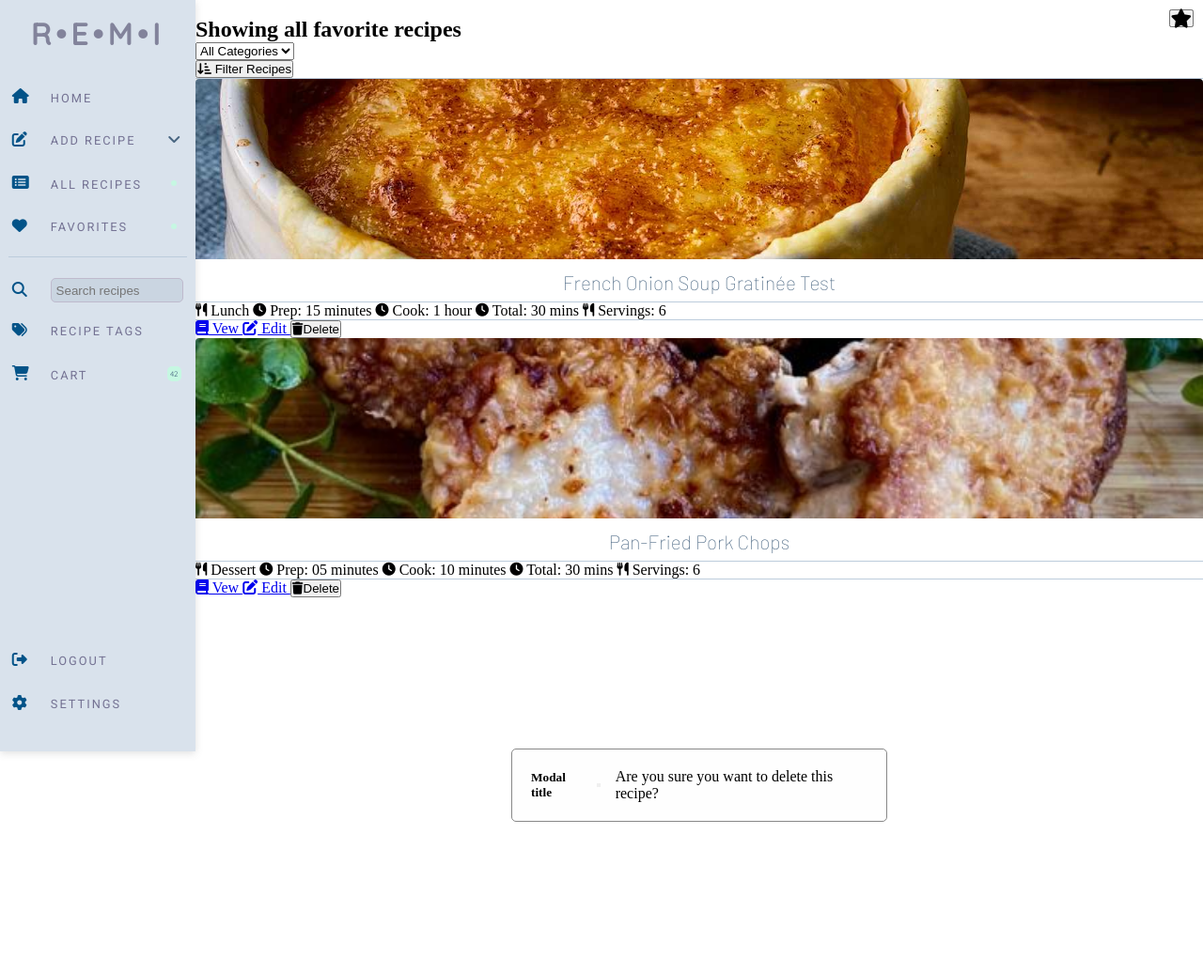
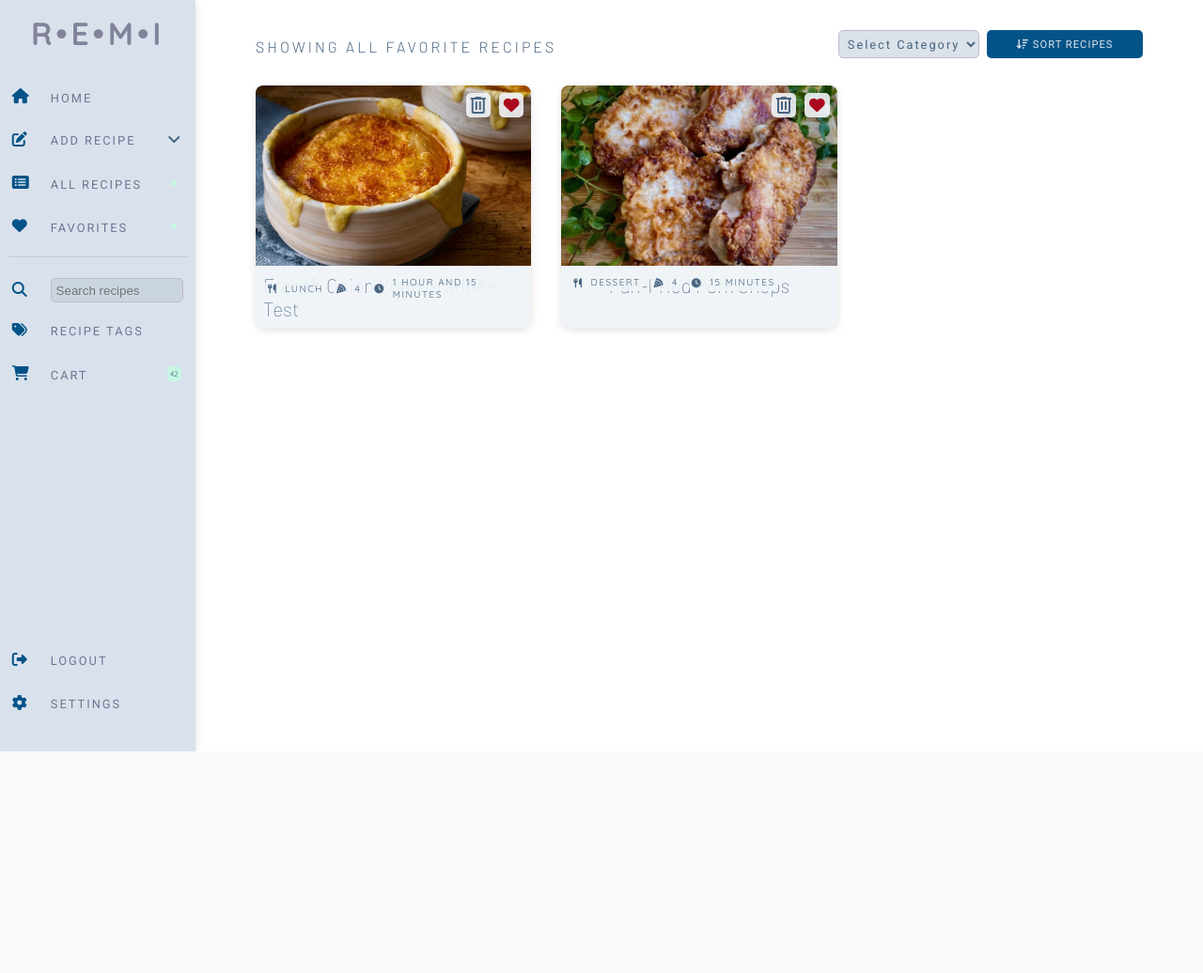
Before and after one commit to odics/remi, a Flask app: page /favorites in a window 1280 px wide. Shown: the whole page at 94% size. After the commit the page ends 800 px from the top, so only its background shows below. Run offline with Flask 2, Linux system fonts and the light colour scheme; a user stored in the database is signed in; data comes from the database, SQL or seed files in the repository; both versions use the stored data as it was after the commit; some libraries are stand-ins or nearby versions.

Commit message:
Fixed favorite recipe listing

```diff
--- a/website/templates/base.html
+++ b/website/templates/base.html
@@ -106,7 +106,7 @@
         </div>
         <div class="nav-layout">
           <span class="nav-icon"><i class="fa-solid fa-heart"></i></span>
-          <span class="nav-text">Favorites</span>
+          <a class="menu-link" href="/favorites"><span class="nav-text">Favorites</span></a>
           <span class="nav-other"><span class="pill">{{ favorite_total }}</span></span>
         </div>
         <div class="nav-divider">
--- a/website/templates/favorite_recipes.html
+++ b/website/templates/favorite_recipes.html
@@ -1,94 +1,81 @@
-{% extends "base.html" %}
-{% block title %}Home{% endblock %}
-
-{% block content %}
-<br>
-<div class="container">
-    <div class="row mb-2">
-        <div class="col">
-            <h1 class="display-6 text-primary mb-0" style="font-size:1.5rem">Showing all favorite recipes</h1>
-        </div>
-        <div class="col d-flex justify-content-end">
-            <form method="POST">
-                <div class="input-group input-group-sm w-100 text-end">
-                    <select class="form-select rounded" id="sort_method" name="sort_method">
-                        <option value="all">All Categories</option>
+{% extends "base.html" %} {% block title %}Favorite Recipes{% endblock %} {% block
+    content %}
+    <div class="page-title">
+      <div class="title">Showing all  favorite recipes</div>
+      <div class="sort-control">
+        <select id="recipe_category" name="sort_method" class="select-category">
+          <option value="select">Select Category</option>
+          <option value="alldd">All Categories</option>
           <option value="Breakfast">Breakfast</option>
           <option value="Lunch">Lunch</option>
           <option value="Dinner">Dinner</option>
           <option value="Dessert">Dessert</option>
           <option value="Sides">Sides</option>
         </select>
-                    <div class="input-group-append">
-                        <button type="submit" class="btn btn-link"><i class="fa-solid fa-arrow-down-short-wide"></i>
-                            Filter Recipes</button>
-                    </div>
-                </div>
-            </form>
-        </div>
-    </div>
-    <div class="row">
-        <div class="col">
-            <hr class="mt-0">
-        </div>
-    </div>
-    <div class="row">
-        {% for recipe in recipes %}
-        <div class="d-flex justify-content-between col-lg-4 col-md-3 col-sm-6">
-            <div class="card mb-4 shadow-2 border" style="border-radius:4px;">
-                <img class="card-img-top" src="{{ url_for('static', filename=recipe.image) }}" style="width: 100%;height: 15vw;object-fit: cover;
-            border-top-left-radius:4px; border-top-right-radius:4px">
-                {% if recipe.favorite == True %}
-                <button class="btn btn-secondary btn-sm" onclick="remove_favorite('{{ recipe.id }}')"
-                    style="position:absolute; top: 10px; right: 10px">
-                    <i class="fa-solid fa-star fa-xl text-danger"></i>
-                </button>
-                {% else %}
-                <button class="btn btn-secondary btn-sm" onclick="add_favorite('{{ recipe.id }}')"
-                    style="position:absolute; top: 10px; right: 10px">
-                    <i class="fa-regular fa-star fa-xl text-danger"></i>
-                </button>
-                {% endif %}
-                <div class="card-body text-center rounded-4">
-                    <h6 class="card-title"><span class=" text-primary fw-lighter">{{ recipe.recipe_name }}</span></h6>
-                    <hr />
-                    <span class="badge badge-info"><i class="fa fa-cutlery fa-sm"></i> {{ recipe.category }}</span>
-                    <span class="badge badge-info"><i class="fa-solid fa-clock fa-sm"></i> Prep: {{ recipe.prep_time
-                        }}</span>
-                    <span class="badge badge-info"><i class="fa-solid fa-clock fa-sm"></i> Cook: {{ recipe.cook_time
-                        }}</span>
-                    <span class="badge badge-info"><i class="fa-solid fa-clock fa-sm"></i> Total: 30 mins</span>
-                    <span class="badge badge-info"><i class="fa fa-cutlery fa-sm"></i> Servings: 6</span>
-                    <hr />
-                    <a href="view_recipe/{{ recipe.uuid }}" class="btn btn-secondary btn-sm shadow-none"><i
-                            class="fa fa-book"></i> Vew
-                    </a>
-                    <a href="edit_recipe/{{ recipe.uuid }}" type="button" class="btn btn-secondary btn-sm shadow-none"><i class="fa-solid fa-pen-to-square"></i>
-                        Edit
-                    </a>
-                    <button type="button" class="btn btn-danger btn-sm shadow-none" data-mdb-toggle="modal"
-                        data-mdb-target="#delete_recipe" data-recipe-title="{{ recipe.recipe_name }}"
-                        data-recipe-uuid="{{ recipe.uuid }}"><i class="fa fa-trash"></i>Delete
+        <button class="button-primary sort">
+          <i class="fa-solid fa-arrow-down-wide-short"></i> Sort Recipes
         </button>
       </div>
     </div>
-        </div>
-        {% endfor %}
+    <div class="body-wrapper">
+      {% for recipe in recipes %}
+        <div class="recipe-card">
+          <div class="recipe-details">
+            <div class="recipe-detail-tag">
+              <div class="recipe-tag">
+                <i class="fa-solid fa-utensils"></i
+                ><span class="tag-text">{{ recipe.category }}</span>
               </div>
             </div>
-
-<div class="modal fade" id="delete_recipe" tabindex="-1" aria-labelledby="delete_recipe_modal" aria-hidden="true">
-    <div class="modal-dialog">
-        <div class="modal-content">
-            <div class="modal-header">
-                <h5 class="modal-title" id="exampleModalLabel">Modal title</h5>
-                <button type="button" class="btn-close" data-mdb-dismiss="modal" aria-label="Close"></button>
+            <div class="recipe-detail-tag">
+              <div class="recipe-tag">
+                <i class="fa-solid fa-pizza-slice"></i
+                ><span class="tag-text">{{ recipe.servings }}</span>
               </div>
-            <div class="modal-body">Are you sure you want to delete this recipe?</div>
-            <div class="modal-footer">
+            </div>
+            <div class="recipe-detail-tag">
+              <div class="recipe-tag">
+                <i class="fa-solid fa-clock"></i
+                ><span class="tag-text">{{ recipe.total_time }}</span>
               </div>
             </div>
           </div>
+          <img
+            src="{{ url_for('static', filename=recipe.image) }}"
+            style="
+              width: 100%;
+              height: 15vw;
+              object-fit: cover;
+              border-top-left-radius: 8px;
+              border-top-right-radius: 8px;
+              margin: 0;
+            "
+          />
+          <div class="recipe-control2">
+            <button
+              class="delete"
+              onclick="delete_recipe(this)"
+              data-recipe-title="{{recipe.recipe_name}}"
+              data-recipe-id="{{ recipe.uuid }}"
+            >
+              <i class="material-symbols-outlined">delete</i>
+            </button>
+            {% if recipe.favorite == True %}
+            <button
+              class="favorite-active"
+              onclick="remove_favorite('{{ recipe.id }}')"
+            >
+              <i class="fa-solid fa-heart fa-lg"></i>
+            </button>
+            {% else %}
+            <button class="favorite" onclick="add_favorite('{{ recipe.id }}')">
+              <i class="fa-regular fa-heart fa-lg"></i>
+            </button>
+            {% endif %}
           </div>
-
-{% endblock %}
+          <a class="card-link" href="view_recipe/{{ recipe.uuid }}">
+            <div class="card-title">{{ recipe.recipe_name }}</div>
+          </a>
+        </div>
+        {% endfor %} {% endblock %}
+    </div>
```
Also changed, not shown: website/templates/old-favorite_recipes.html (added, +94 -0 lines), instance/database.db. Lines whose indentation alone changed are shown as unchanged.
